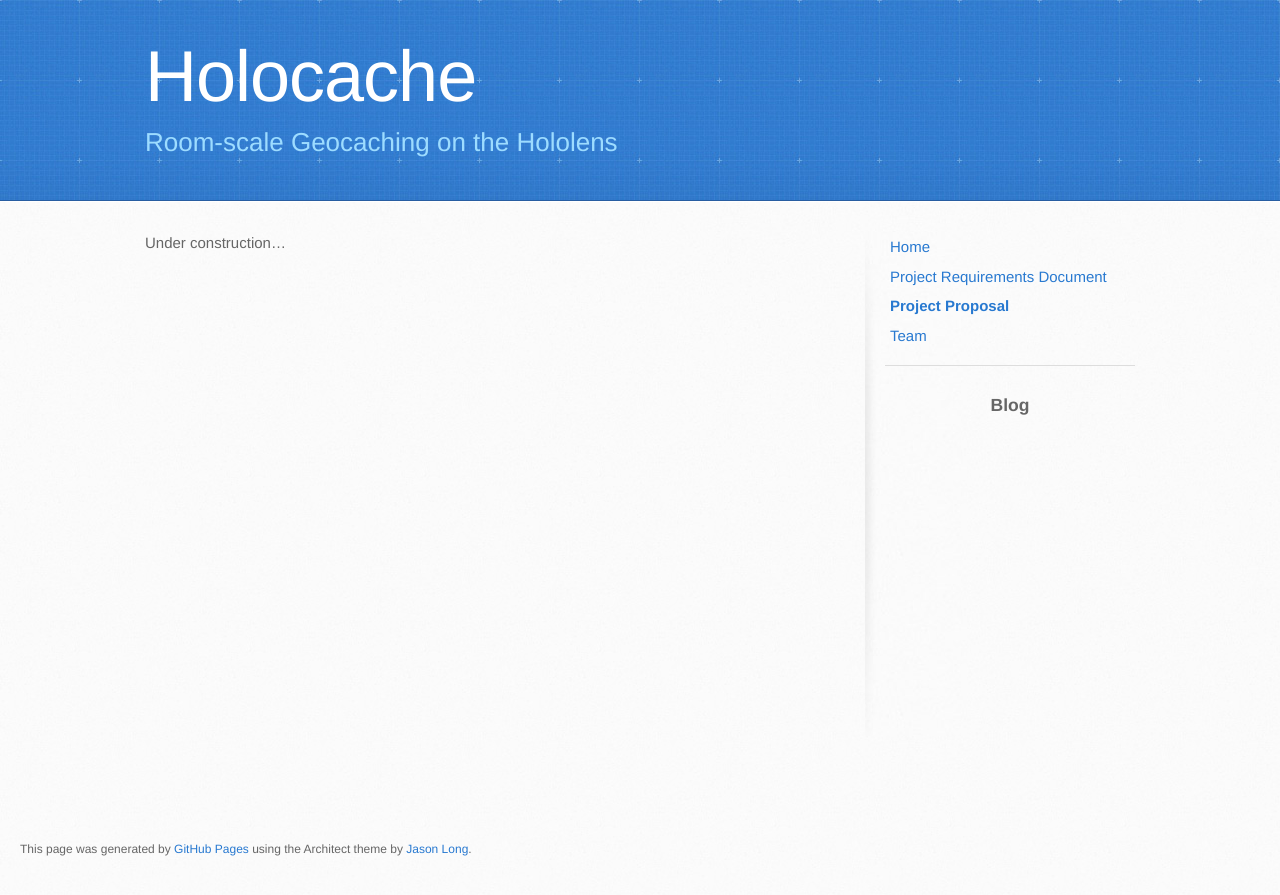
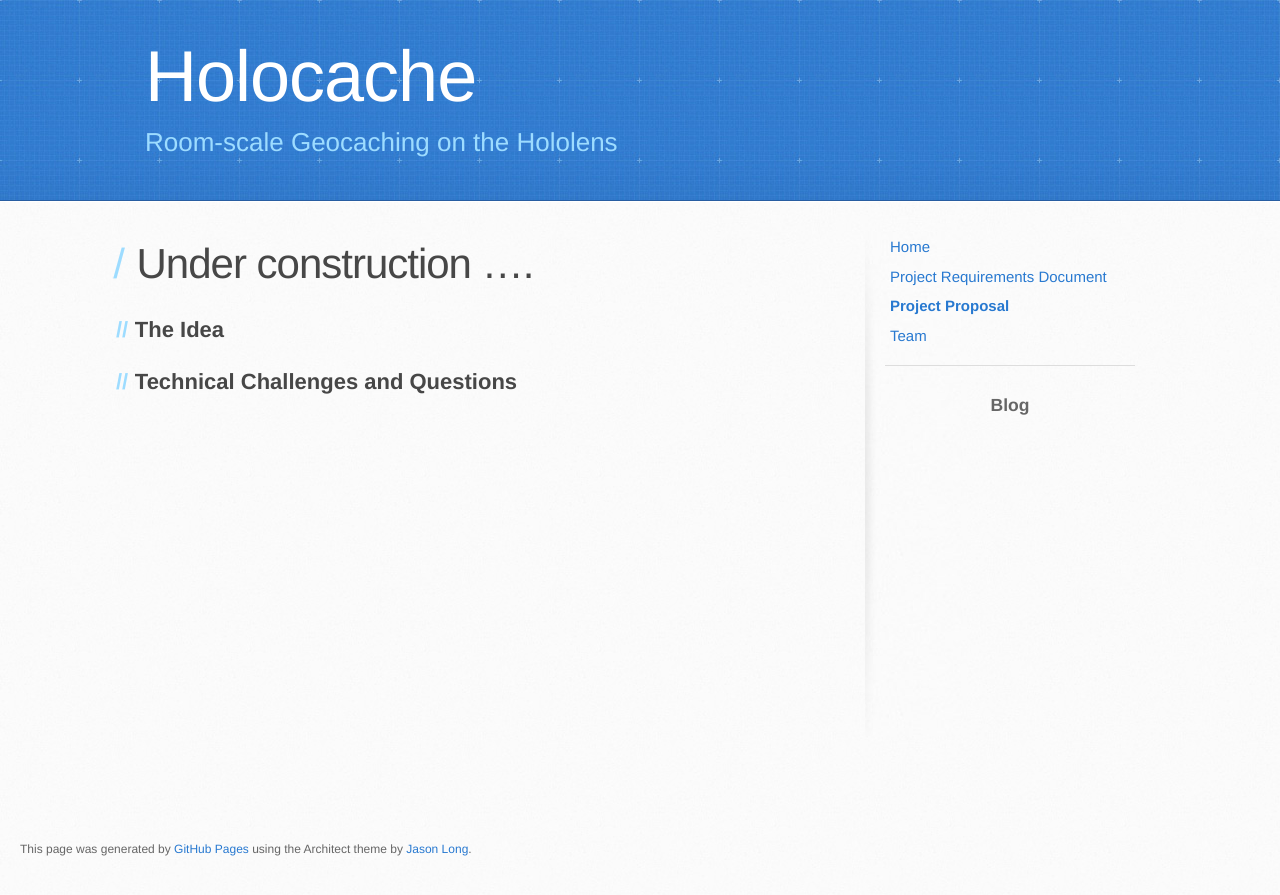
Before and after one commit to holoscanner/holoscanner.github.io, a Jekyll site: the page built from proposal.md, in a window 1280 px wide. Shown: the top 895 px of the page. Built offline with Jekyll 4.4.1, drawn with Linux system fonts in a browser that asks for light colours; Markdown is read by kramdown in place of the engine named in the settings.

```diff
--- a/proposal.md
+++ b/proposal.md
@@ -3,4 +3,8 @@ layout: default
 title: Project Proposal
 ---
 
-Under construction...
+# Under construction ....
+
+## The Idea
+
+## Technical Challenges and Questions
```
